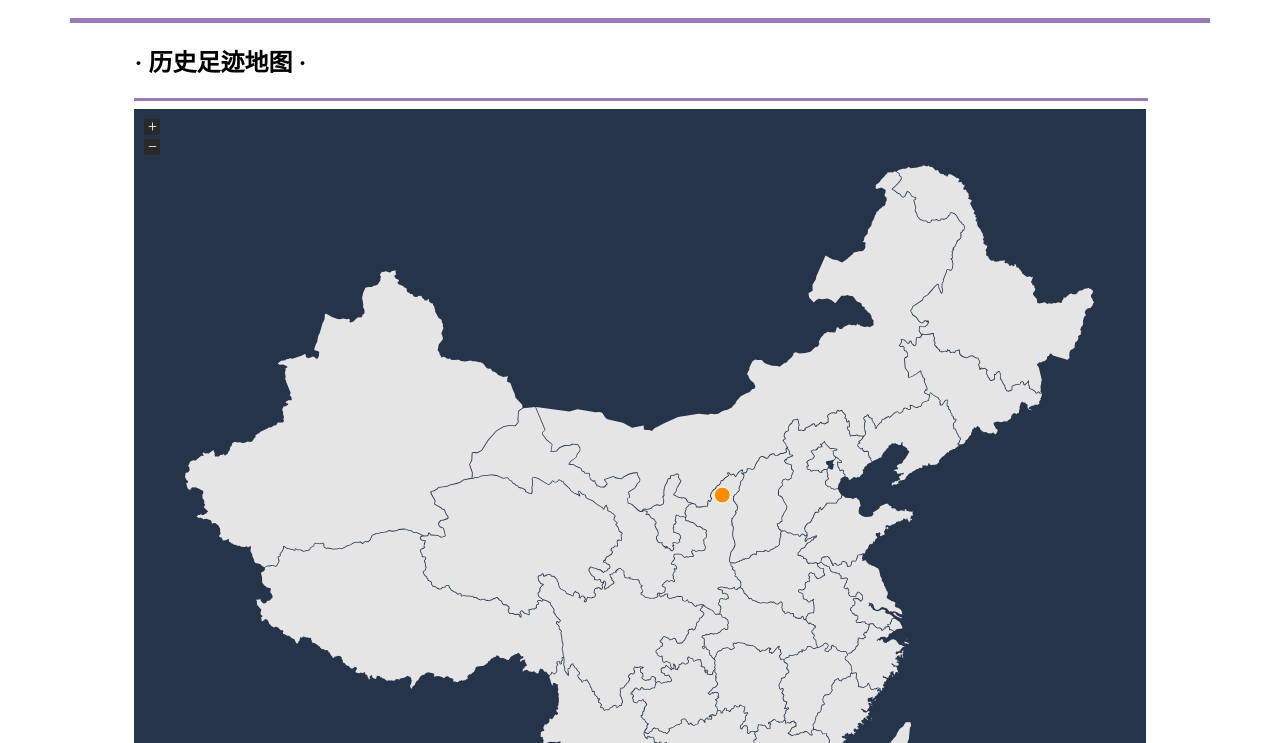
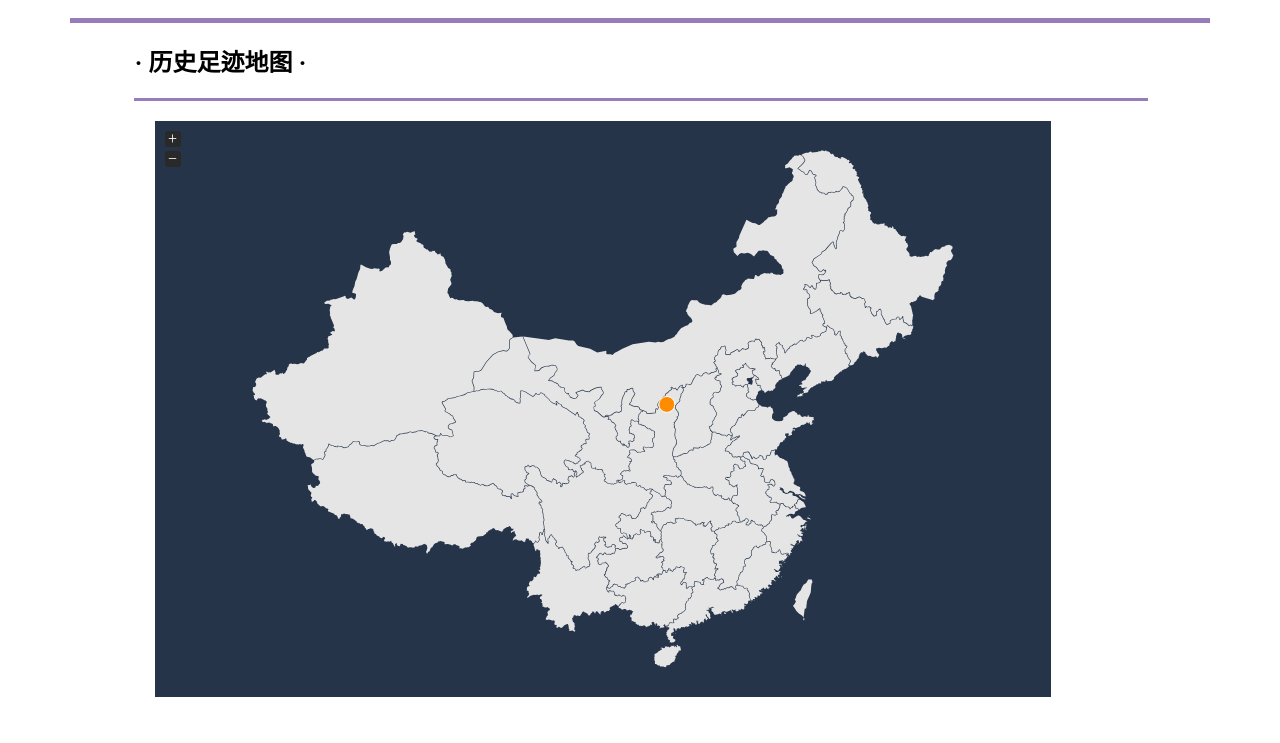
Before and after one commit to SUNYunZeng/XueFootprint, a plain HTML site: page index.html in a window 1280 px wide. Shown: the part 57-800 px from the top of the page. Drawn offline with Linux system fonts and the light colour scheme.

Commit message:
first commit

```diff
--- a/css/index.css
+++ b/css/index.css
@@ -16,8 +16,9 @@
 
 #map{
     position: relative;
-    width: auto;
-    height: auto;
+    margin: 2%;
+    width: 70vw;
+    height: 45vw;
     background-color:#353535
 }
 
```
